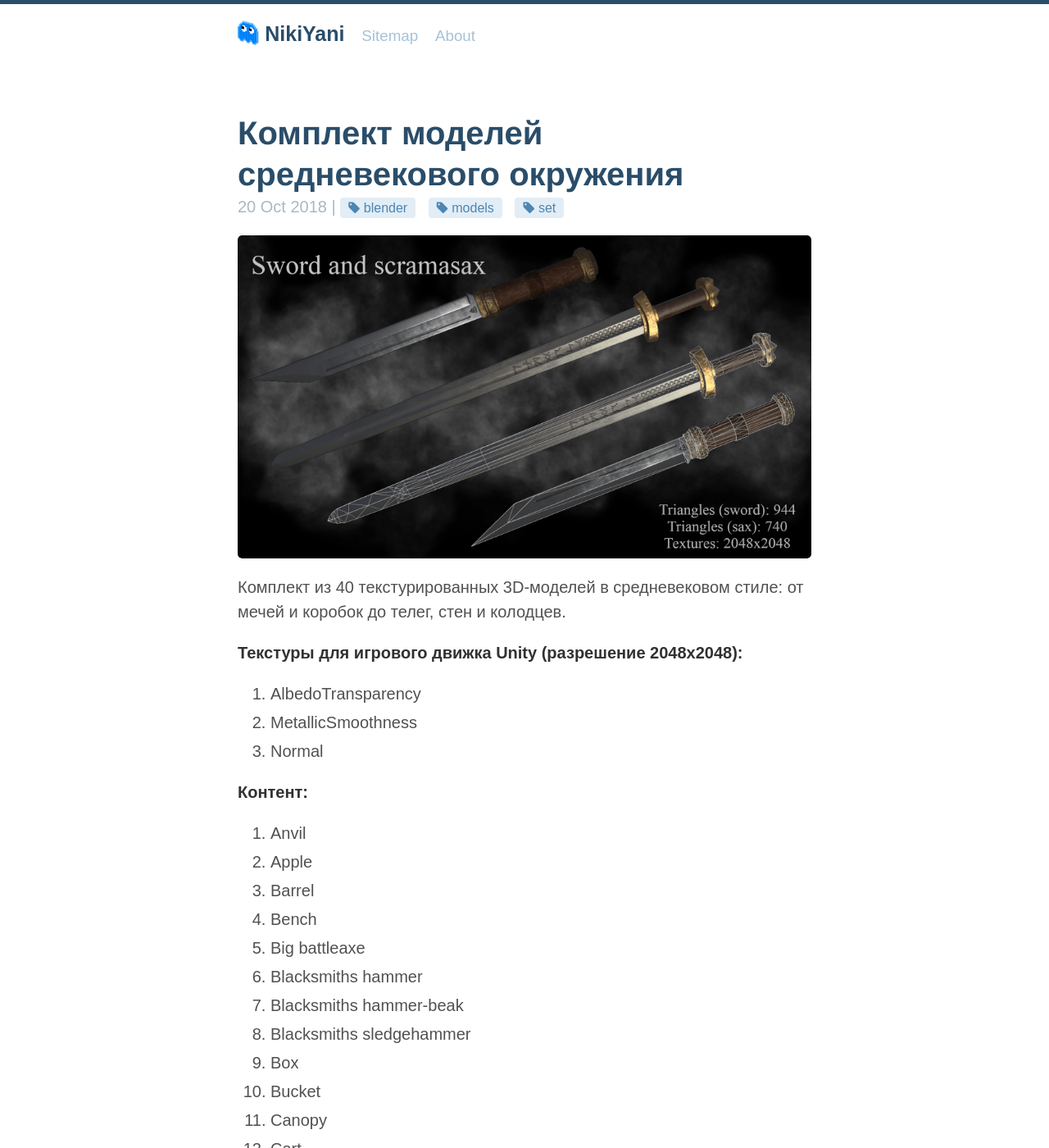
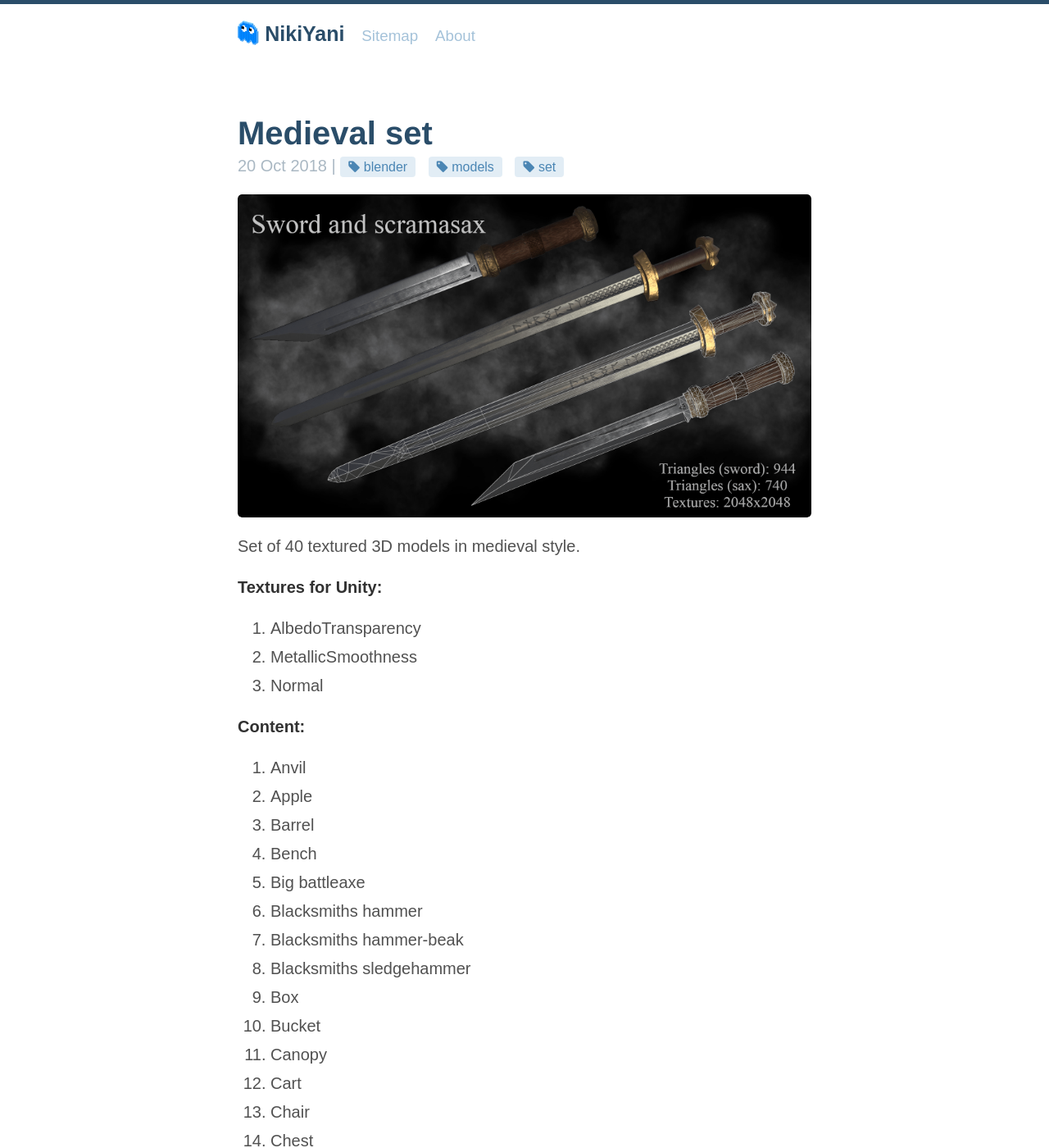
Before and after one commit to NikiYani/NikiYani.github.io, a Jekyll site: the page built from _posts/2018-10-20-medieval-set.md, in a window 1280 px wide and 1400 px high. Shown: the whole window at 82% size. Built offline with Jekyll 4.4.1, drawn with Linux system fonts in a browser that asks for light colours; some of the changed text lies outside the part shown.

Commit message:
“Update”

```diff
--- a/_posts/2018-10-20-medieval-set.md
+++ b/_posts/2018-10-20-medieval-set.md
@@ -1,19 +1,19 @@
 ---
 layout: post
-title: Комплект моделей средневекового окружения
+title: Medieval set
 tags: [blender, models, set]
 image: medieval_set.png
 ---
-Комплект из 40 текстурированных 3D-моделей в средневековом стиле: от мечей и коробок до телег, стен и колодцев.
+Set of 40 textured 3D models in medieval style.
 
 <!--more-->
 
-**Текстуры для игрового движка Unity (разрешение 2048x2048):**
+**Textures for Unity:**
 1. AlbedoTransparency
 2. MetallicSmoothness
 3. Normal
 
-**Контент:**
+**Content:**
 1. Anvil
 2. Apple
 3. Barrel
@@ -56,7 +56,7 @@ image: medieval_set.png
 40. Well
 
 **LODs:** <br/>
-Все модели имеют от 2 до 3 уровней детализации.
+All models have lods (2-3 levels).
 
 
 <div class="sketchfab-embed-wrapper"><iframe width="100%" height="auto" src="https://sketchfab.com/models/a91518e8f28841c48e6b5af2c3c77962/embed" frameborder="0" allow="autoplay; fullscreen; vr" mozallowfullscreen="true" webkitallowfullscreen="true"></iframe>
```
